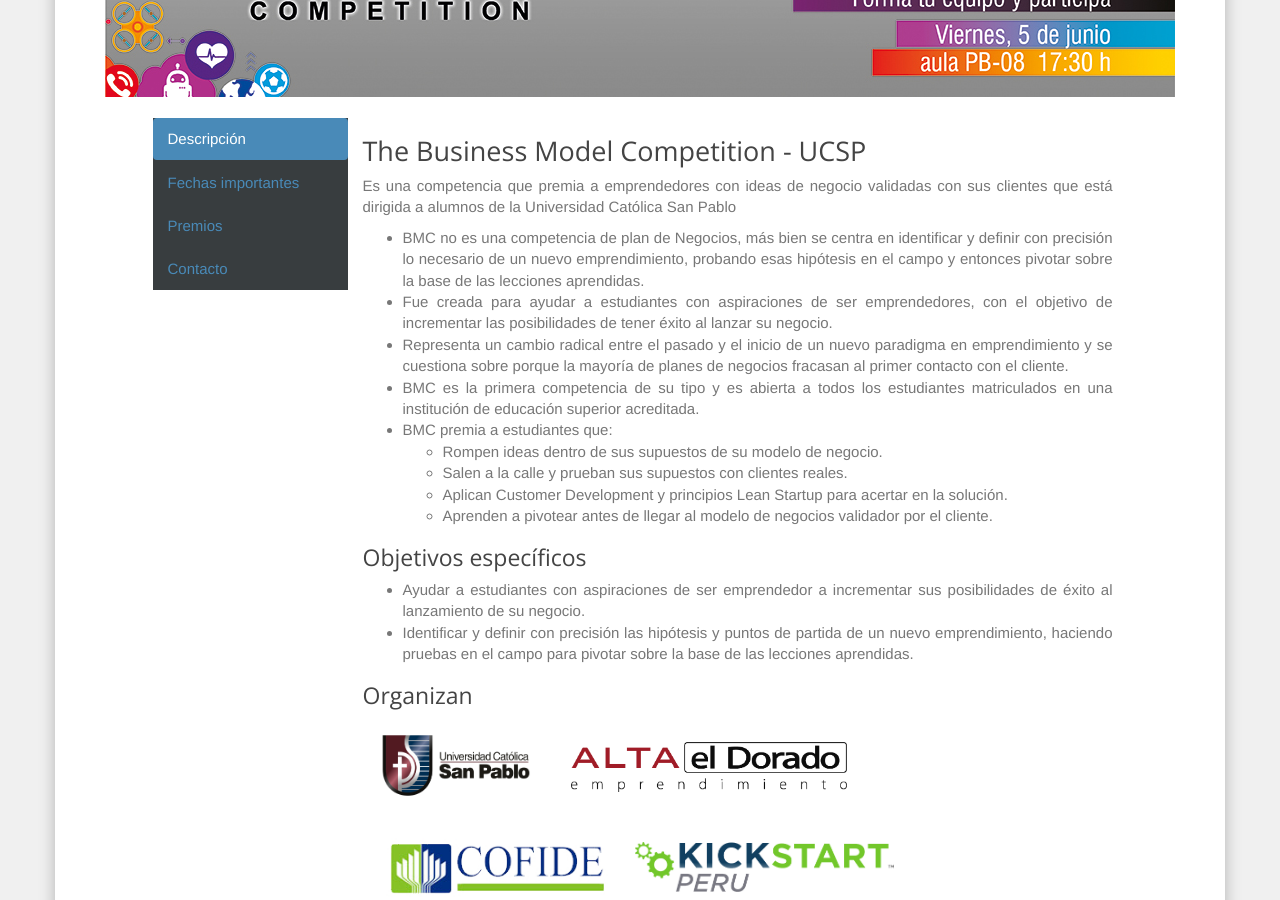
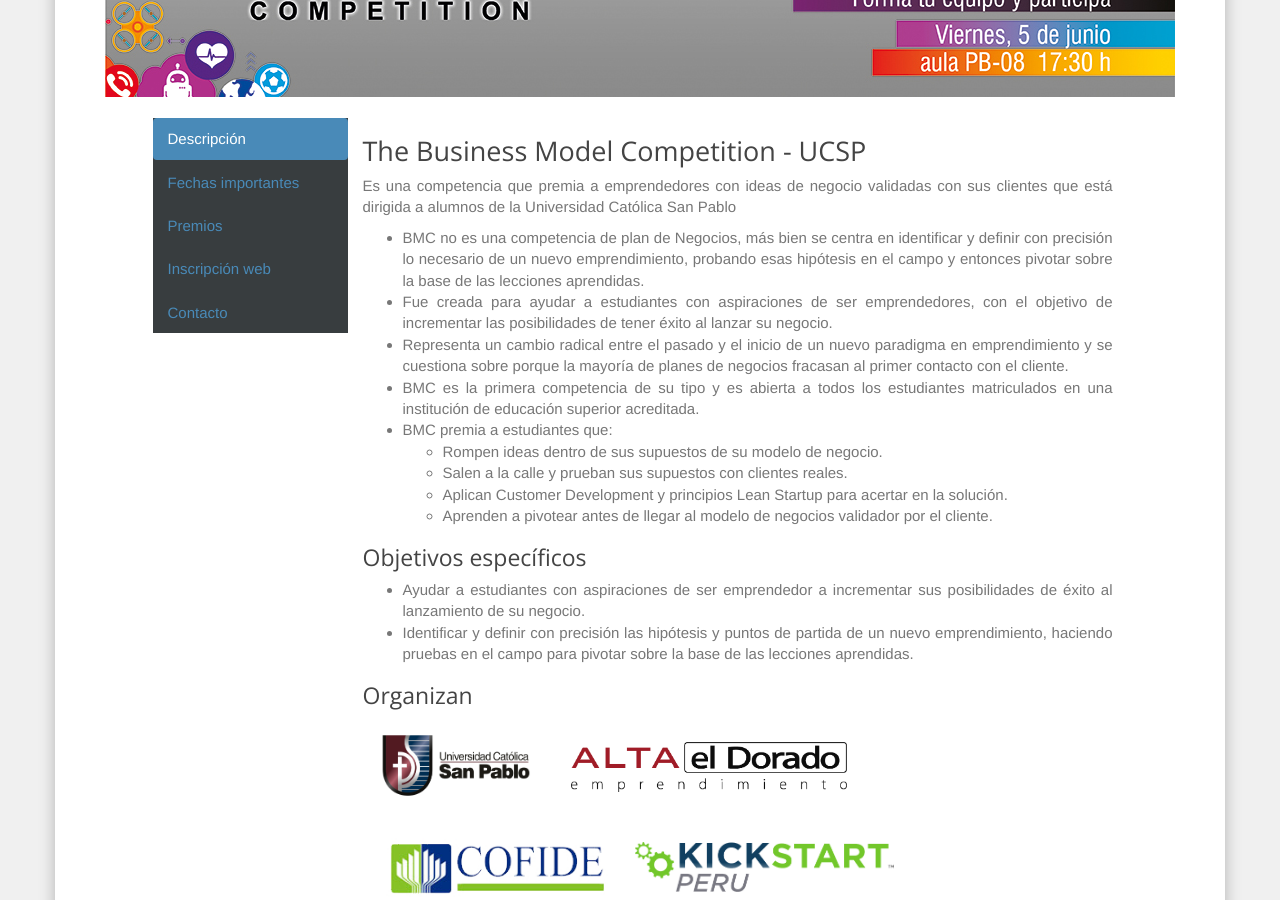
Before and after one commit to cs-ucsp/rics-ucsp, a Jekyll site: the page built from eventos/business-model-competition.html, in a window 1280 px wide and 900 px high, scrolled down 586 px. Built offline with Jekyll 4.4.1, drawn with Linux system fonts in a browser that asks for light colours; nearby versions of some CDN libraries; Markdown is read by kramdown in place of the engine named in the settings.

Commit message:
Inscripción activa.

```diff
--- a/eventos/business-model-competition.html
+++ b/eventos/business-model-competition.html
@@ -20,7 +20,7 @@ title: Business Model Competition
       <li role="presentation" class="active"><a href="#descripcion" aria-controls="descripcion" role="tab">Descripción</a></li>
       <li role="presentation"><a href="#cronograma" aria-controls="cronograma" role="tab">Fechas importantes</a></li>
       <li role="presentation"><a href="#premios" aria-controls="premios" role="tab">Premios</a></li>
-      <!-- <li role="presentation"><a href="#inscripcion" aria-controls="inscripcion" role="tab">Inscripción web</a></li> -->
+      <li role="presentation"><a href="#inscripcion" aria-controls="inscripcion" role="tab">Inscripción web</a></li>
       <li role="presentation"><a href="#contacto" aria-controls="contacto" role="tab">Contacto</a></li>
     </ul>
   </div>
```
